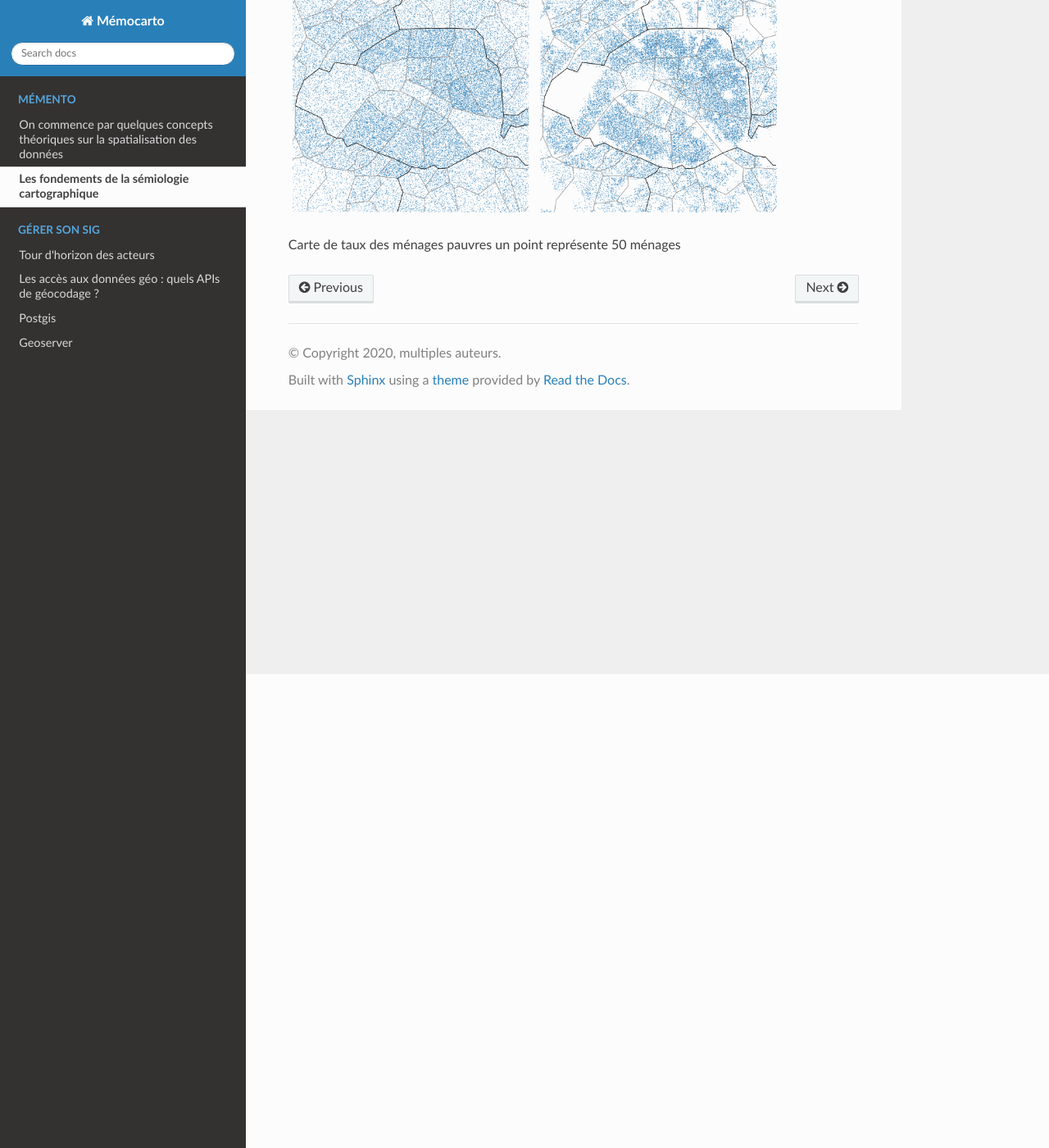
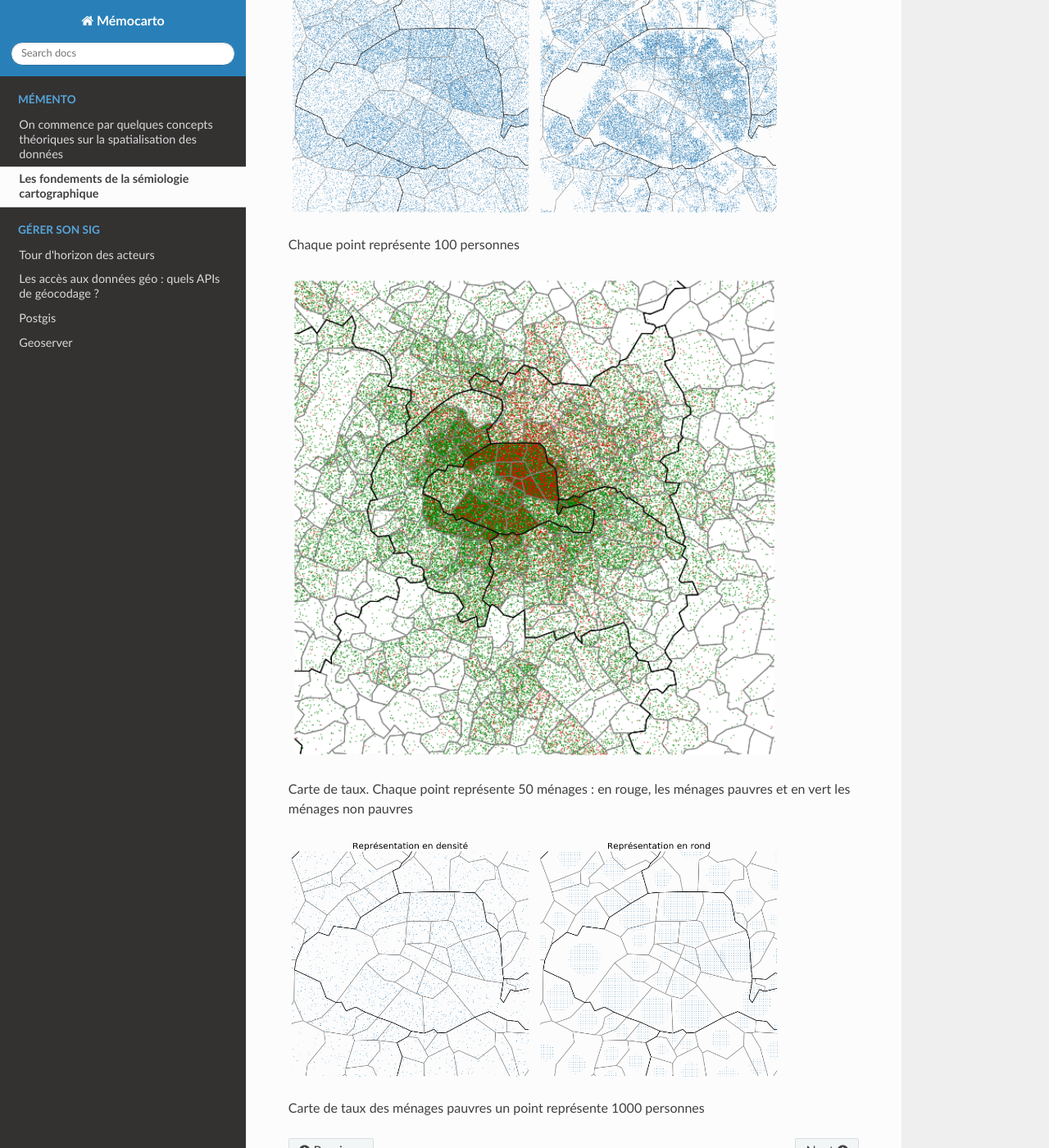
Before and after one commit to JulieDjidji/memocarto, a Sphinx documentation site: the page built from doc/source/semio.rst, in a window 1280 px wide and 1400 px high, scrolled down 578 px. Shown: the whole window at 82% size. Built offline with Sphinx 7.4.7 and the Read the Docs theme 2.0.0, drawn with Linux system fonts in a browser that asks for light colours; pages that are not in the unit, such as notebooks, are missing from menus.

Commit message:
Update semio.rst

```diff
--- a/doc/source/semio.rst
+++ b/doc/source/semio.rst
@@ -6,6 +6,14 @@ Les cartes choropleths : la carte de densité et la carte de taux.
 .. figure:: _static/densite.png
    :width: 600
 
+Chaque point représente 100 personnes
 
+.. figure:: _static/taux.png
+   :width: 600
 
-Carte de taux des ménages pauvres un point représente 50 ménages
+Carte de taux. Chaque point représente 50 ménages : en rouge, les ménages pauvres et en vert les ménages non pauvres
+
+.. figure:: _static/rond.png
+   :width: 600
+
+Carte de taux des ménages pauvres un point représente 1000 personnes
```
